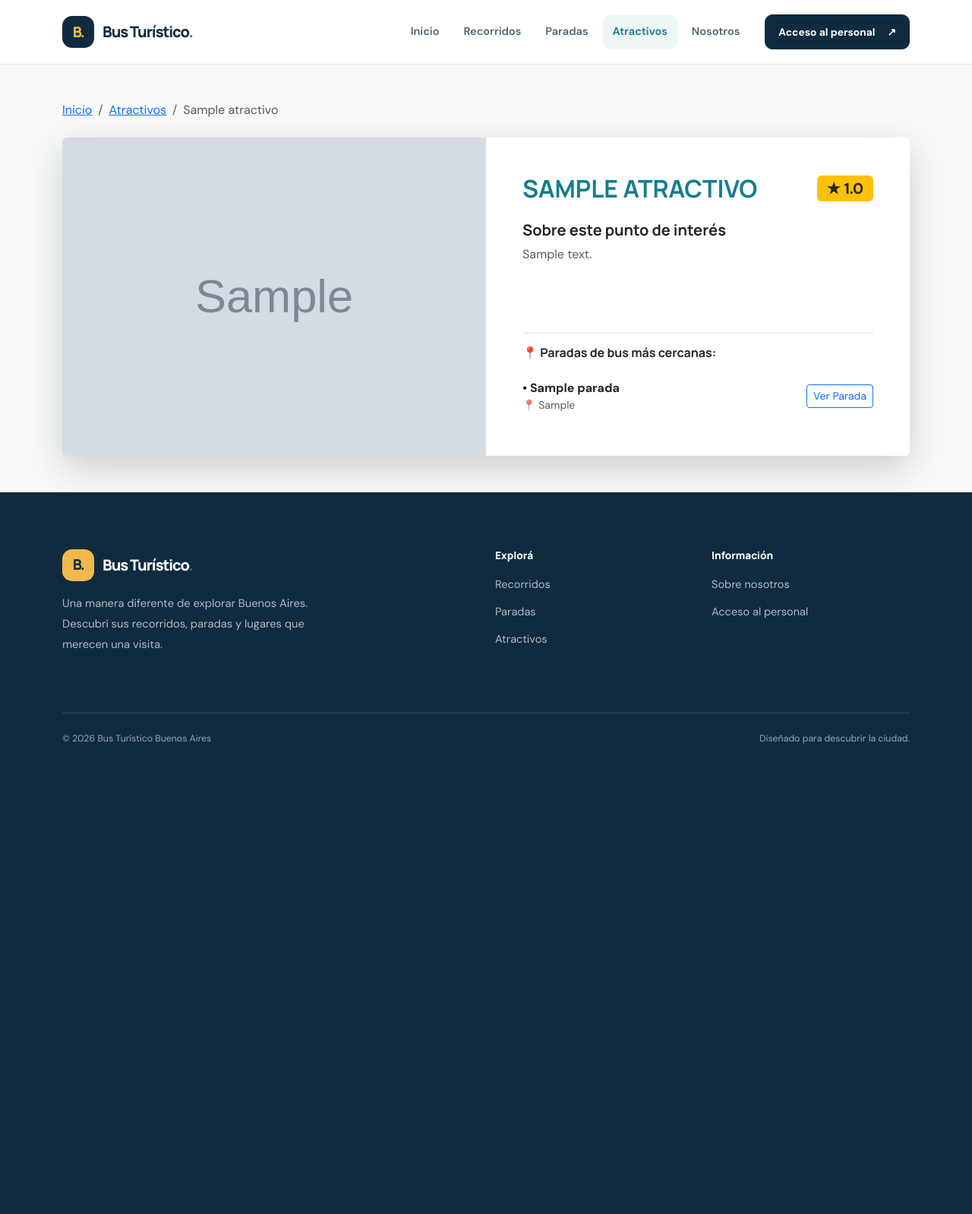
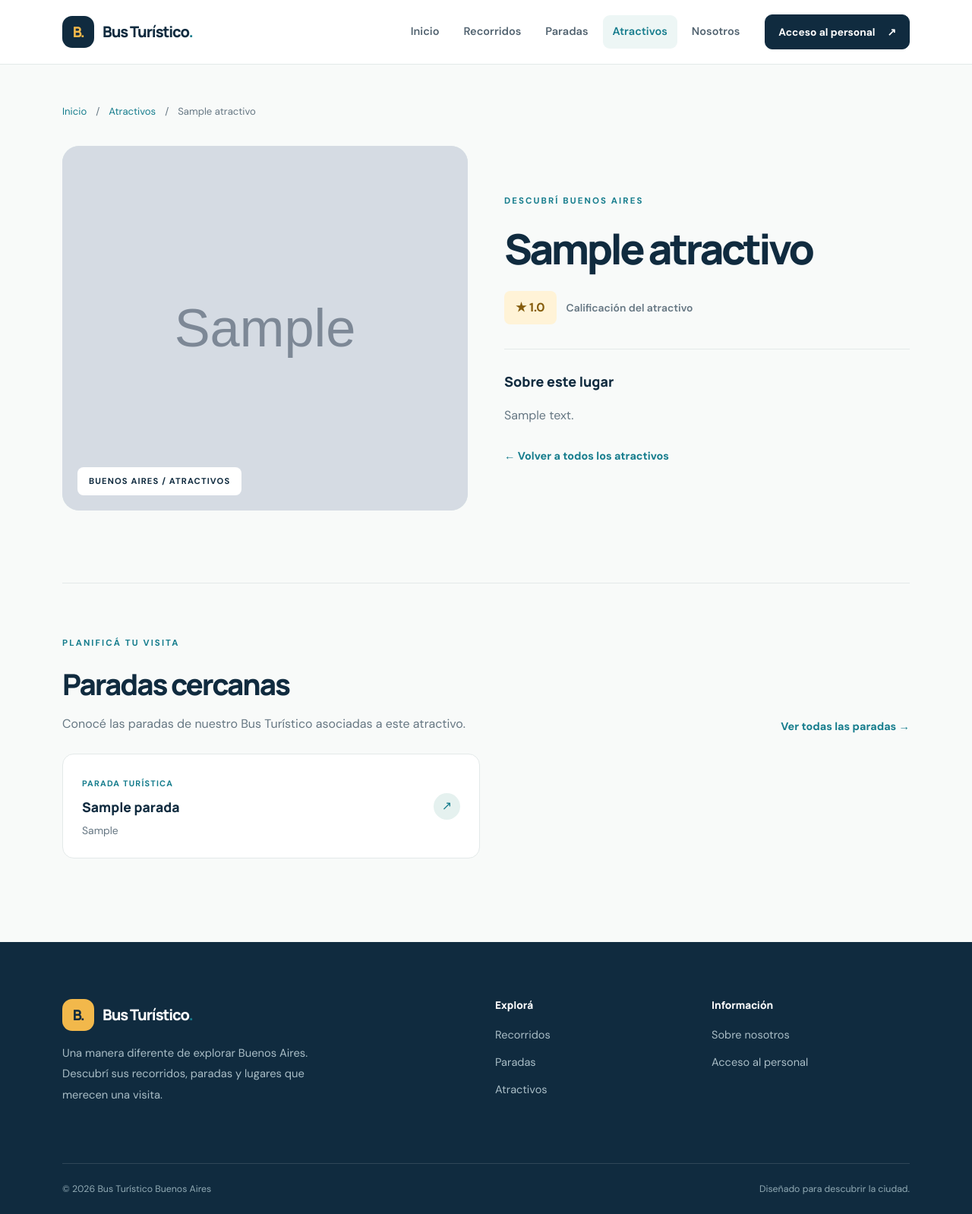
Before and after one commit to Villada-PG3/trabajo-practico-integrador-bus_turistico, a Django app: page /atractivos/1/ in a window 1280 px wide. Shown: the whole page at 76% size. Before the commit the page ends 979 px from the top, so only its background shows below. Run offline with Django 5.2, Linux system fonts and the light colour scheme; tables that the repository leaves empty hold one stand-in row (values such as "Sample post"); grey boxes marked "Sample" are stand-in pictures.

Commit message:
style: completar redisenio de detalle de atractivos

```diff
--- a/static/css/estilos.css
+++ b/static/css/estilos.css
@@ -1817,3 +1817,61 @@ a {
         transition: none;
     }
 }
+
+/* =====================================================
+   DETALLE DE ATRACTIVO TURISTICO
+   ===================================================== */
+
+.bt-attraction-detail-rating {
+    display: flex;
+    align-items: center;
+    flex-wrap: wrap;
+    gap: 13px;
+    margin-top: 25px;
+}
+
+.bt-attraction-detail-rating .bt-rating {
+    font-size: 1rem;
+    padding: 10px 15px;
+}
+
+.bt-attraction-detail-rating > span:last-child {
+    color: var(--bt-muted);
+    font-size: .87rem;
+    font-weight: 600;
+}
+
+.bt-nearby-intro {
+    color: var(--bt-muted);
+    line-height: 1.8;
+    margin: 15px 0 0;
+    max-width: 600px;
+}
+
+.bt-nearby-address {
+    color: var(--bt-muted);
+    font-size: .87rem;
+    margin: 9px 0 0;
+    line-height: 1.6;
+}
+
+.bt-nearby-card > div:first-child {
+    min-width: 0;
+}
+
+.bt-nearby-card h3,
+.bt-nearby-address {
+    overflow-wrap: anywhere;
+}
+
+@media (max-width: 575.98px) {
+    .bt-attraction-detail-rating {
+        align-items: flex-start;
+        flex-direction: column;
+        gap: 9px;
+    }
+
+    .bt-nearby-card {
+        gap: 12px;
+    }
+}
--- a/templates/public/atractivo_detail.html
+++ b/templates/public/atractivo_detail.html
@@ -1,66 +1,165 @@
+
 {% extends "base.html" %}
 
-{% block title %}{{ atractivo.nombre }} - Bus Turístico{% endblock %}
+{% block title %}{{ atractivo.nombre }} | Bus Turístico{% endblock %}
 
 {% block content %}
-<div class="container my-5">
-    <!-- Migas de pan / Navegación -->
-    <nav aria-label="breadcrumb" class="mb-4">
-        <ol class="breadcrumb">
-            <li class="breadcrumb-item"><a href="{% url 'home' %}">Inicio</a></li>
-            <li class="breadcrumb-item"><a href="{% url 'atractivos_list' %}">Atractivos</a></li>
-            <li class="breadcrumb-item active" aria-current="page">{{ atractivo.nombre }}</li>
-        </ol>
+
+<section class="bt-catalog-section bt-place-detail-section">
+    <div class="container">
+
+        <!-- Navegación -->
+        <nav aria-label="breadcrumb" class="bt-detail-breadcrumb">
+            <a href="{% url 'home' %}">Inicio</a>
+            <span>/</span>
+            <a href="{% url 'atractivos_list' %}">Atractivos</a>
+            <span>/</span>
+            <span>{{ atractivo.nombre }}</span>
         </nav>
 
-    <div class="card border-0 shadow-lg overflow-hidden">
-        <div class="row g-0">
-            <!-- Foto o Ilustración Principal -->
+        <!-- Información principal -->
+        <div class="row g-5 align-items-center">
+
             <div class="col-lg-6">
+                <div class="bt-detail-photo">
+
                     {% if atractivo.imagen %}
-                    <img src="{{ atractivo.imagen.url }}" class="img-fluid h-100 w-100" alt="{{ atractivo.nombre }}" style="object-fit: cover; min-height: 350px;">
+                        <img
+                            src="{{ atractivo.imagen.url }}"
+                            alt="{{ atractivo.nombre }}"
+                        >
                     {% else %}
-                    <div class="bg-secondary text-white d-flex align-items-center justify-content-center h-100" style="min-height: 350px;">
-                        <span class="display-1">🏛️</span>
+                        <div class="bt-place-placeholder">
+                            <span aria-hidden="true">✳</span>
                         </div>
                     {% endif %}
+
+                    <span class="bt-detail-photo-label">
+                        BUENOS AIRES / ATRACTIVOS
+                    </span>
+
+                </div>
             </div>
 
-            <!-- Contenido Informativo -->
-            <div class="col-lg-6 p-4 p-md-5 d-flex flex-column justify-content-between bg-white">
-                <div>
-                    <div class="d-flex justify-content-between align-items-center mb-3">
-                        <h2 class="fw-bold text-uppercase text-bus mb-0">{{ atractivo.nombre }}</h2>
-                        <span class="badge bg-warning text-dark fs-5 shadow-sm">
-                            ★ {{ atractivo.calificacion_estrellas|default:"5.0" }}
+            <div class="col-lg-6">
+                <div class="bt-detail-copy">
+
+                    <span class="bt-eyebrow">
+                        DESCUBRÍ BUENOS AIRES
                     </span>
+
+                    <h1 class="bt-section-title">
+                        {{ atractivo.nombre }}
+                    </h1>
+
+                    <!-- Calificación -->
+                    {% if atractivo.calificacion_estrellas is not None %}
+                        <div class="bt-attraction-detail-rating">
+                            <span class="bt-rating">
+                                ★ {{ atractivo.calificacion_estrellas }}
+                            </span>
+                            <span>Calificación del atractivo</span>
+                        </div>
+                    {% endif %}
+
+                    <div class="bt-detail-divider"></div>
+
+                    <h2>Sobre este lugar</h2>
+
+                    <p>
+                        {{ atractivo.descripcion|default:"Información turística de este punto de interés de Buenos Aires." }}
+                    </p>
+
+                    <a href="{% url 'atractivos_list' %}"
+                       class="bt-text-back">
+                        ← Volver a todos los atractivos
+                    </a>
+
+                </div>
             </div>
 
-                    <h5 class="fw-bold text-dark mt-4">Sobre este punto de interés</h5>
-                    <p class="text-muted leading-relaxed">
-                        {{ atractivo.descripcion|default:"Información turística detallada sobre la relevancia histórica, cultural o de entretenimiento de este lugar." }}
+        </div>
+
+        <!-- Paradas asociadas -->
+        <section class="bt-nearby-section">
+
+            <div class="row align-items-end gy-3 mb-4">
+
+                <div class="col-lg-8">
+                    <span class="bt-eyebrow">
+                        PLANIFICÁ TU VISITA
+                    </span>
+
+                    <h2 class="bt-catalog-heading">
+                        Paradas cercanas
+                    </h2>
+
+                    <p class="bt-nearby-intro">
+                        Conocé las paradas de nuestro Bus Turístico
+                        asociadas a este atractivo.
                     </p>
                 </div>
 
-                <!-- Paradas desde donde se puede llegar caminables -->
-                <div class="mt-4 pt-3 border-top">
-                    <h6 class="fw-bold text-dark mb-3">📍 Paradas de bus más cercanas:</h6>
-                    <div class="list-group list-group-flush">
+                <div class="col-lg-4 text-lg-end">
+                    <a href="{% url 'paradas_list' %}"
+                       class="bt-text-back">
+                        Ver todas las paradas →
+                    </a>
+                </div>
+
+            </div>
+
+            <div class="row g-3">
+
                 {% for parada in atractivo.paradas.all %}
-                            <a href="{% url 'parada_detail' parada.pk %}" class="list-group-item list-group-item-action d-flex justify-content-between align-items-center px-0 bg-transparent">
+                    <div class="col-md-6">
+
+                        <div class="bt-nearby-card">
                             <div>
-                                    <strong class="text-dark">• {{ parada.nombre }}</strong>
-                                    <span class="d-block text-muted small">📍 {{ parada.direccion }}</span>
+                                <span class="bt-card-small-label">
+                                    PARADA TURÍSTICA
+                                </span>
+
+                                <h3>{{ parada.nombre }}</h3>
+
+                                <p class="bt-nearby-address">
+                                    {{ parada.direccion }}
+                                </p>
                             </div>
-                                <span class="btn btn-sm btn-outline-primary">Ver Parada</span>
+
+                            <div class="bt-nearby-meta">
+                                <a href="{% url 'parada_detail' parada.pk %}"
+                                   aria-label="Ver parada {{ parada.nombre }}">
+                                    ↗
                                 </a>
-                        {% empty %}
-                            <p class="text-muted fst-italic small mb-0">No hay paradas asociadas registradas directamente.</p>
-                        {% endfor %}
                             </div>
                         </div>
+
+                    </div>
+
+                {% empty %}
+                    <div class="col-12">
+                        <div class="bt-empty-state">
+                            <span aria-hidden="true">⌖</span>
+                            <h3>No hay paradas asociadas</h3>
+                            <p>
+                                Este atractivo todavía no tiene
+                                paradas registradas.
+                            </p>
+
+                            <a href="{% url 'paradas_list' %}"
+                               class="btn bt-btn-primary">
+                                Explorar paradas
+                            </a>
                         </div>
                     </div>
+                {% endfor %}
+
             </div>
+
+        </section>
+
     </div>
+</section>
+
 {% endblock %}
```
Lines whose indentation alone changed are shown as unchanged.
